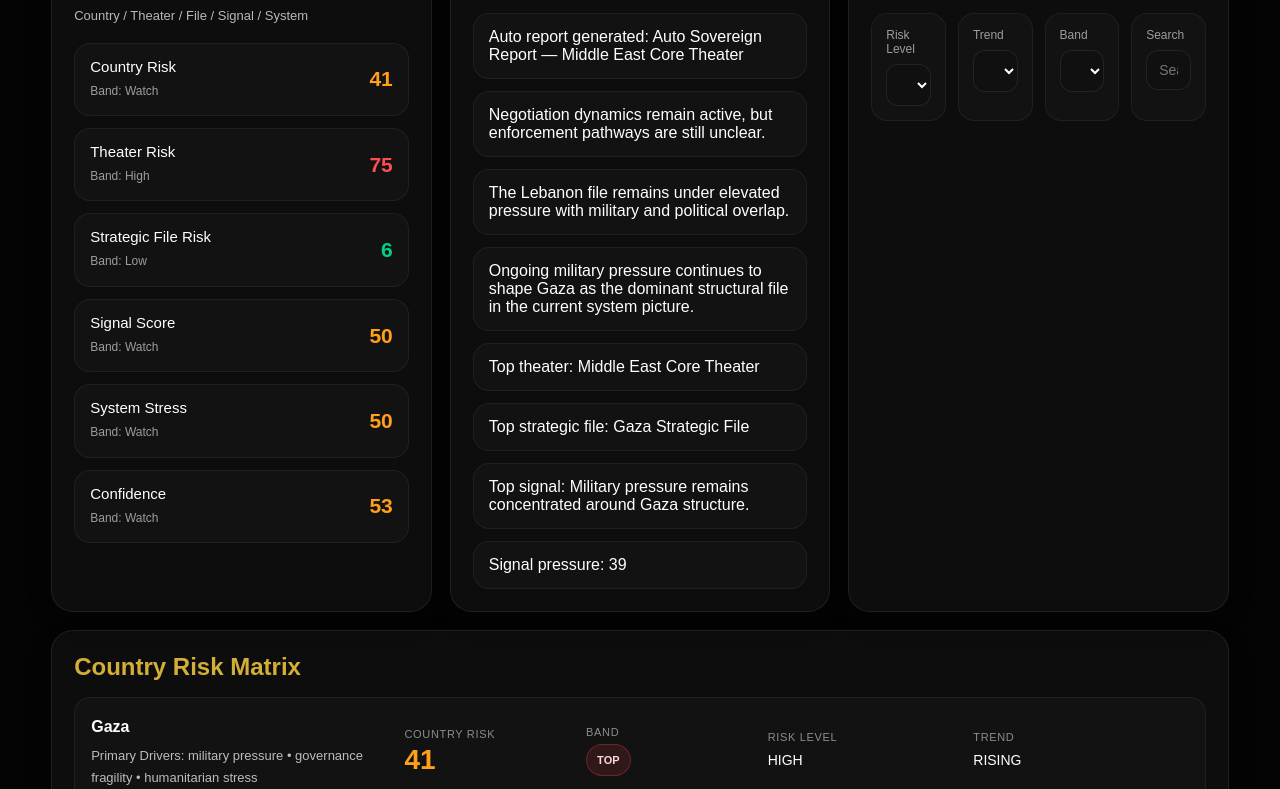
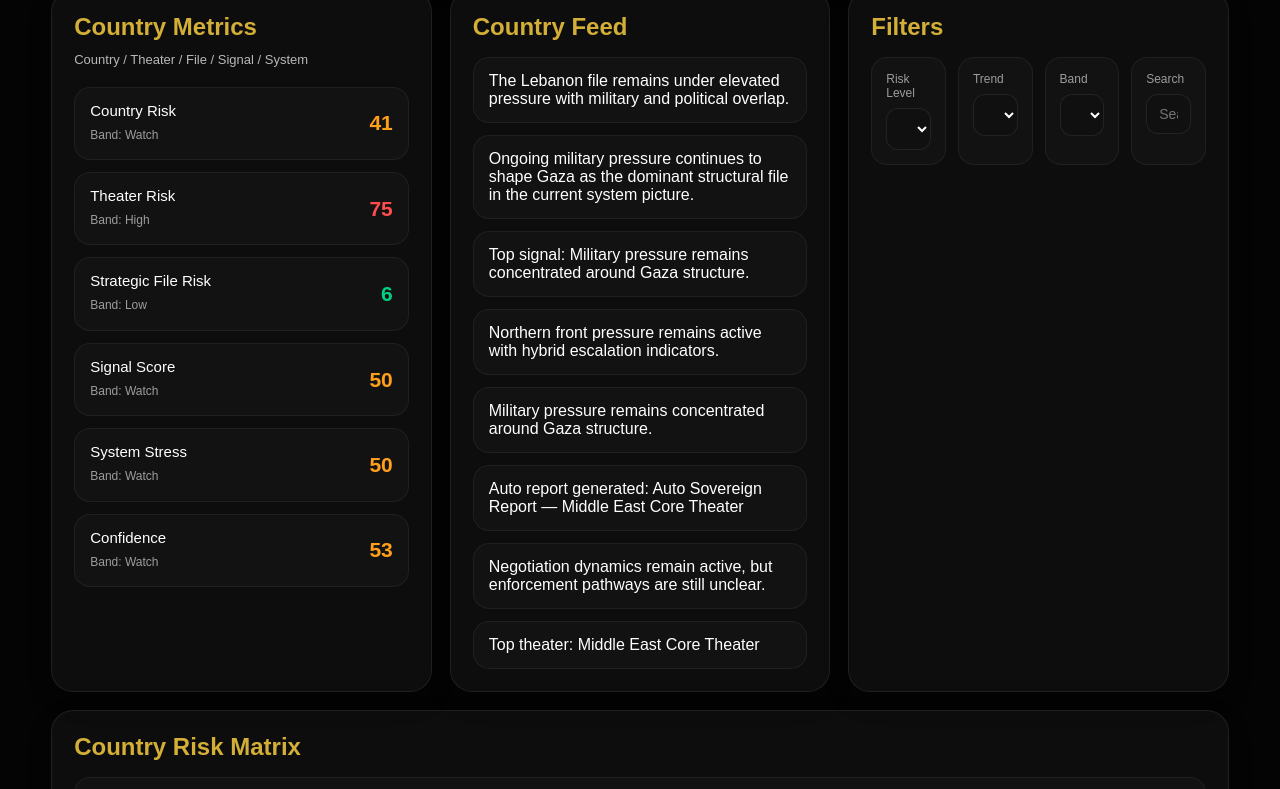
Before and after one commit to ibss-global/ibss-platform, a plain HTML site: page countries.html in a window 1280 px wide. Shown: the part 1112-1901 px from the top of the page. Drawn offline with Linux system fonts and the light colour scheme.

Commit message:
Update countries.html

```diff
--- a/countries.html
+++ b/countries.html
@@ -215,6 +215,7 @@
       direction:ltr;
       white-space:nowrap;
       scroll-behavior:auto;
+      min-height:72px;
     }
 
     .ticker-track::-webkit-scrollbar{
@@ -895,6 +896,11 @@
       return typeof value === "string" && value.trim() ? value.trim() : fallback;
     }
 
+    function safeNumber(value, fallback = 0){
+      const n = Number(value);
+      return Number.isFinite(n) ? n : fallback;
+    }
+
     function getLocalizedText(value){
       if (!value) return "-";
       if (typeof value === "string" || typeof value === "number") return String(value);
@@ -934,6 +940,16 @@
       if (n >= 70) return "high";
       if (n >= 35) return "medium";
       return "low";
+    }
+
+    function normalizeRiskLevel(value, score){
+      const upper = String(value || "").toUpperCase();
+      if (upper === "HIGH" || upper === "MEDIUM" || upper === "LOW") return upper;
+
+      const n = safeNumber(score, 0);
+      if (n >= 70) return "HIGH";
+      if (n >= 35) return "MEDIUM";
+      return "LOW";
     }
 
     function applyLanguage(){
@@ -979,25 +995,51 @@
       updateAudioBadge();
     }
 
-    function getSystem(){
-      try {
-        if (window.IBSS_NEWS_UTILS?.autoRefreshIfNeeded) {
-          window.IBSS_NEWS_UTILS.autoRefreshIfNeeded();
-        }
+    function buildFallbackTickerItems(system){
+      const items = [];
+      const tickerNews = window.IBSS_NEWS_UTILS?.getTickerNews?.(10) || [];
 
-        if (window.IBSS_ENGINE && typeof window.IBSS_ENGINE.getSystemState === "function") {
-          return window.IBSS_ENGINE.getSystemState();
-        }
+      tickerNews.forEach(item => {
+        const severity = String(item.severity || item.priority || "LOW").toLowerCase();
+        items.push({
+          level: severity === "high" ? "high" : severity === "medium" ? "medium" : "low",
+          text: getLocalizedText(item.title)
+        });
+      });
 
-        if (window.IBSS_ENGINE && typeof window.IBSS_ENGINE.getStaticSystemFallback === "function") {
-          return window.IBSS_ENGINE.getStaticSystemFallback();
-        }
+      if (!items.length) {
+        (system?.publisherFeed || system?.feed || []).slice(0, 8).forEach(line => {
+          items.push({
+            level:
+              system?.level === "HIGH"
+                ? "high"
+                : system?.level === "MEDIUM"
+                  ? "medium"
+                  : "low",
+            text: typeof line === "string" ? line : getLocalizedText(line?.text)
+          });
+        });
+      }
 
-        return null;
-      } catch (error) {
-        console.error("Countries render error:", error);
-        return null;
-      }
+      return items;
+    }
+
+    function renderFallbackTicker(system){
+      const track = document.getElementById("tickerTrack");
+      if (!track) return;
+
+      const items = buildFallbackTickerItems(system);
+      const duplicated = [];
+      const base = items.length ? items : [{ level: "low", text: t("noData") }];
+
+      for (let i = 0; i < 3; i += 1) duplicated.push(...base);
+
+      track.innerHTML = duplicated.map(item => `
+        <div class="ticker-item">
+          <span class="ticker-dot ${escapeHtml(item.level)}"></span>
+          <span class="ticker-item-text" dir="${currentLang === "ar" ? "rtl" : "ltr"}">${escapeHtml(item.text)}</span>
+        </div>
+      `).join("");
     }
 
     function updateMeta(system){
@@ -1059,16 +1101,57 @@
       return Array.isArray(system?.countryRiskFeed) ? system.countryRiskFeed : [];
     }
 
+    function getOrchestratedSystem(){
+      try {
+        if (window.IBSS_PUBLISHER?.getLatestOrchestratedSystem) {
+          const orchestrated = window.IBSS_PUBLISHER.getLatestOrchestratedSystem();
+          if (orchestrated) return orchestrated;
+        }
+      } catch (error) {
+        console.error("Countries orchestrator read error:", error);
+      }
+
+      return getSystem();
+    }
+
+    function getSystem(){
+      try {
+        if (window.IBSS_NEWS_UTILS?.autoRefreshIfNeeded) {
+          window.IBSS_NEWS_UTILS.autoRefreshIfNeeded();
+        }
+
+        let system = null;
+
+        if (window.IBSS_ENGINE?.getSystemState) {
+          system = window.IBSS_ENGINE.getSystemState();
+        } else if (window.IBSS_ENGINE?.getStaticSystemFallback) {
+          system = window.IBSS_ENGINE.getStaticSystemFallback();
+        }
+
+        if (!system) return null;
+
+        if (window.IBSS_PUBLISHER?.orchestrateSystem) {
+          return window.IBSS_PUBLISHER.orchestrateSystem(system) || system;
+        }
+
+        return system;
+      } catch (error) {
+        console.error("Countries render error:", error);
+        return null;
+      }
+    }
+
     function renderMiniCards(system){
       const countries = getCountryList(system);
-      const topCountry = countries[0] || null;
+      const visibleCountries = getFilteredCountries(system);
+      const topCountry = visibleCountries[0] || countries[0] || null;
       const topTheater = system?.topTheater || null;
 
       document.getElementById("miniTopCountryScore").textContent = Number(topCountry?.riskScore || 0);
       document.getElementById("miniTopCountryScore").className = `mini-value ${scoreClass(Number(topCountry?.riskScore || 0))}`;
 
-      document.getElementById("miniCountryCount").textContent = countries.length;
-      document.getElementById("miniCountryCount").className = `mini-value ${scoreClass(countries.length * 12)}`;
+      document.getElementById("miniCountryCount").textContent = visibleCountries.length;
+      document.getElementById("miniCountryCount").className = `mini-value ${scoreClass(visibleCountries.length * 12)}`;
 
       document.getElementById("miniTheaterRisk").textContent = Number(topTheater?.avgRisk || 0);
       document.getElementById("miniTheaterRisk").className = `mini-value ${scoreClass(Number(topTheater?.avgRisk || 0))}`;
@@ -1078,8 +1161,10 @@
     }
 
     function renderHighlight(system){
-      const countries = getCountryList(system);
-      const country = countries[0] || null;
+      const countries = getFilteredCountries(system);
+      const fallbackCountries = getCountryList(system);
+      const country = countries[0] || fallbackCountries[0] || null;
+
       const titleEl = document.getElementById("highlightCountryTitle");
       const descEl = document.getElementById("highlightCountryDesc");
       const badges = document.getElementById("highlightBadges");
@@ -1091,13 +1176,15 @@
         return;
       }
 
-      const drivers = Array.isArray(country.primaryDrivers) ? country.primaryDrivers.slice(0, 3).join(" • ") : t("noData");
+      const drivers = Array.isArray(country.primaryDrivers)
+        ? country.primaryDrivers.slice(0, 3).join(" • ")
+        : t("noData");
 
       titleEl.textContent = getLocalizedText(country.nameLocalized || country.name);
       descEl.textContent = `${t("drivers")}: ${drivers}`;
 
       const score = Number(country?.riskScore || 0);
-      const level = safeText(country?.riskLevel, "LOW");
+      const level = normalizeRiskLevel(country?.riskLevel, score);
       const cls = level === "HIGH" ? "high" : level === "MEDIUM" ? "medium" : "low";
 
       badges.innerHTML = `
@@ -1168,7 +1255,11 @@
 
     function renderFeed(system){
       const box = document.getElementById("feedBox");
-      const lines = Array.isArray(system?.feed) ? system.feed.slice(0, 8) : [];
+      const lines = Array.isArray(system?.publisherFeed)
+        ? system.publisherFeed.slice(0, 8)
+        : Array.isArray(system?.feed)
+          ? system.feed.slice(0, 8)
+          : [];
 
       if (!lines.length) {
         box.innerHTML = `<div class="feed-item">${escapeHtml(t("noFeed"))}</div>`;
@@ -1186,9 +1277,14 @@
       const current = bandSelect.value || "ALL";
       const countries = getCountryList(system);
 
-      const bands = [...new Set(countries.map(country => getBandLabel(Number(country.riskScore || 0))).filter(Boolean))];
+      const bands = [...new Set(
+        countries
+          .map(country => getBandLabel(Number(country.riskScore || 0)))
+          .filter(Boolean)
+      )];
 
-      bandSelect.innerHTML = `<option value="ALL">${escapeHtml(t("all"))}</option>` +
+      bandSelect.innerHTML =
+        `<option value="ALL">${escapeHtml(t("all"))}</option>` +
         bands.map(band => `<option value="${escapeHtml(band)}">${escapeHtml(band)}</option>`).join("");
 
       bandSelect.value = bands.includes(current) ? current : "ALL";
@@ -1196,15 +1292,18 @@
 
     function getFilteredCountries(system){
       const countries = getCountryList(system);
-      const risk = document.getElementById("riskFilter").value;
-      const trend = document.getElementById("trendFilter").value;
-      const band = document.getElementById("bandFilter").value;
-      const search = document.getElementById("searchFilter").value.trim().toLowerCase();
+      const risk = document.getElementById("riskFilter")?.value || "ALL";
+      const trend = document.getElementById("trendFilter")?.value || "ALL";
+      const band = document.getElementById("bandFilter")?.value || "ALL";
+      const search = (document.getElementById("searchFilter")?.value || "").trim().toLowerCase();
 
       return countries.filter(country => {
-        const matchRisk = risk === "ALL" || safeText(country.riskLevel, "LOW") === risk;
+        const score = Number(country.riskScore || 0);
+        const computedRisk = normalizeRiskLevel(country.riskLevel, score);
+
+        const matchRisk = risk === "ALL" || computedRisk === risk;
         const matchTrend = trend === "ALL" || safeText(country.trend, "STABLE") === trend;
-        const matchBand = band === "ALL" || getBandLabel(Number(country.riskScore || 0)) === band;
+        const matchBand = band === "ALL" || getBandLabel(score) === band;
 
         const haystack = [
           getLocalizedText(country.nameLocalized || country.name),
@@ -1232,7 +1331,7 @@
       table.innerHTML = countries.map((country, index) => {
         const score = Number(country?.riskScore || 0);
         const cls = scoreClass(score);
-        const level = safeText(country?.riskLevel, "LOW");
+        const level = normalizeRiskLevel(country?.riskLevel, score);
         const badgeClass = level === "HIGH" ? "high" : level === "MEDIUM" ? "medium" : "low";
         const drivers = Array.isArray(country.primaryDrivers) && country.primaryDrivers.length
           ? country.primaryDrivers.slice(0, 3).join(" • ")
@@ -1271,6 +1370,15 @@
       }).join("");
     }
 
+    function renderTicker(system){
+      const track = document.getElementById("tickerTrack");
+      if (!track) return;
+
+      if (!track.children.length || !track.textContent.trim()) {
+        renderFallbackTicker(system);
+      }
+    }
+
     function renderCountriesCore(system){
       if (!system) return;
       currentSystem = system;
@@ -1278,13 +1386,14 @@
       applyLanguage();
       updateMeta(system);
       renderAlert(system);
+      populateBandFilter(system);
+      renderCountryTable(system);
       renderMiniCards(system);
       renderHighlight(system);
       renderSnapshot(system);
       renderMetrics(system);
       renderFeed(system);
-      populateBandFilter(system);
-      renderCountryTable(system);
+      renderTicker(system);
     }
 
     function bindFilters(){
@@ -1296,14 +1405,18 @@
         const eventName = id === "searchFilter" ? "input" : "change";
 
         el.addEventListener(eventName, function () {
-          if (currentSystem) renderCountryTable(currentSystem);
+          if (currentSystem) {
+            renderCountryTable(currentSystem);
+            renderMiniCards(currentSystem);
+            renderHighlight(currentSystem);
+          }
         });
       });
     }
 
     function startRuntime(){
-      if (!window.IBSS_RUNTIME) {
-        const system = getSystem();
+      if (!window.IBSS_RUNTIME?.start) {
+        const system = getOrchestratedSystem();
         if (system) renderCountriesCore(system);
         return;
       }
@@ -1318,19 +1431,27 @@
           renderCountriesCore(system);
         }
       });
+
+      setTimeout(() => {
+        const track = document.getElementById("tickerTrack");
+        if (!track || !track.textContent.trim()) {
+          const fallbackSystem = getOrchestratedSystem();
+          if (fallbackSystem) renderCountriesCore(fallbackSystem);
+        }
+      }, 800);
     }
 
     document.getElementById("btn-en").addEventListener("click", function () {
       currentLang = "en";
       localStorage.setItem("ibss_lang", "en");
-      if (window.IBSS_RUNTIME) window.IBSS_RUNTIME.setLanguage(currentLang);
+      if (window.IBSS_RUNTIME?.setLanguage) window.IBSS_RUNTIME.setLanguage(currentLang);
       if (currentSystem) renderCountriesCore(currentSystem);
     });
 
     document.getElementById("btn-ar").addEventListener("click", function () {
       currentLang = "ar";
       localStorage.setItem("ibss_lang", "ar");
-      if (window.IBSS_RUNTIME) window.IBSS_RUNTIME.setLanguage(currentLang);
+      if (window.IBSS_RUNTIME?.setLanguage) window.IBSS_RUNTIME.setLanguage(currentLang);
       if (currentSystem) renderCountriesCore(currentSystem);
     });
 
```
